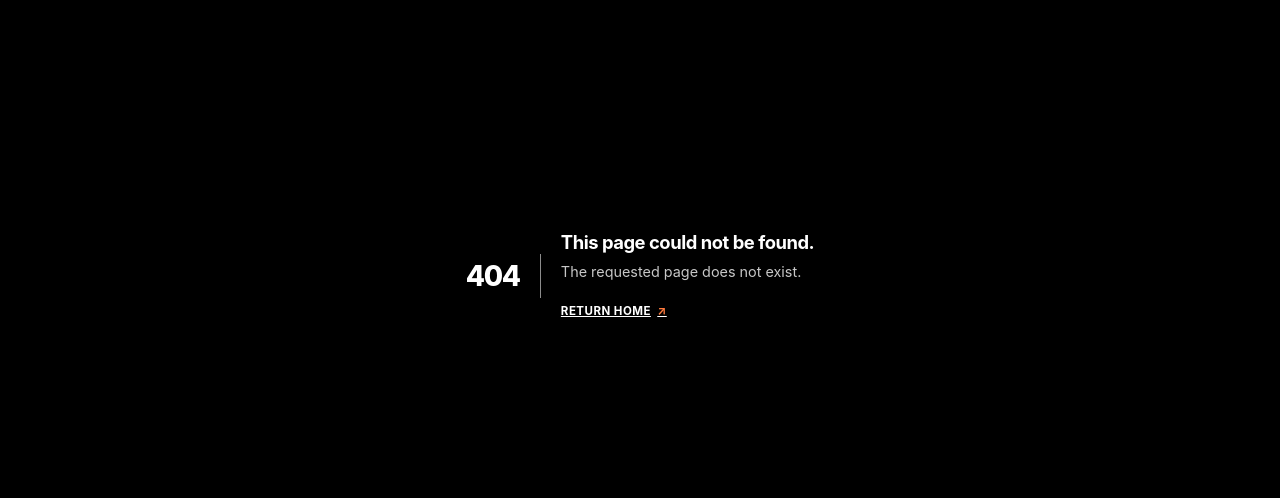
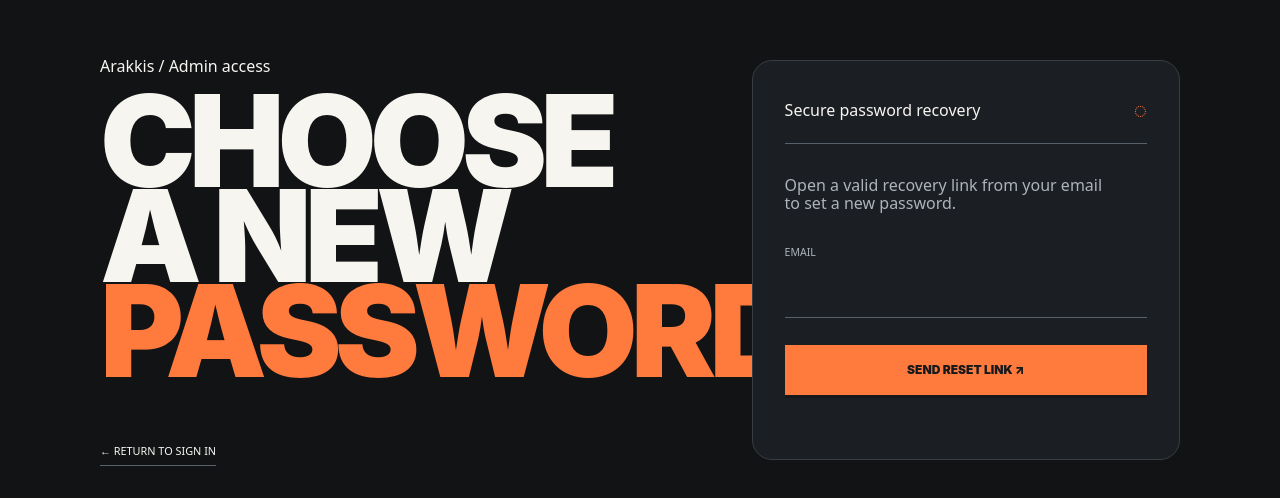
Before and after one commit to coachkhalifah-jpg/arakkis-fitness-crm, a Next.js app: page /admin/update-password in a window 1280 px wide. Before the commit this address had no page. Shown: the part 124-622 px from the top of the page. Built offline with nearby package versions, Linux system fonts and the light colour scheme; no server answers.

Commit message:
fix: complete hosted admin password recovery

```diff
--- a/middleware.ts
+++ b/middleware.ts
@@ -31,6 +31,7 @@ export async function middleware(request: NextRequest) {
   const isPublicAdminRoute =
     pathname === "/admin/sign-in" ||
     pathname === "/admin/reset-password" ||
+    pathname === "/admin/update-password" ||
     pathname === "/admin/access-denied" ||
     pathname === "/admin/invitations/accept";
 
--- /dev/null
+++ b/src/app/admin/update-password/page.tsx
@@ -0,0 +1,55 @@
+import Link from "next/link";
+import { createClient } from "@/lib/db/server";
+import { PasswordResetForm } from "@/components/auth/password-reset-form";
+import { PasswordResetRequestForm } from "@/components/auth/password-reset-request-form";
+
+export default async function UpdatePasswordPage({
+  searchParams,
+}: {
+  searchParams: Promise<{ error?: string }>;
+}) {
+  const params = await searchParams;
+  const supabase = await createClient();
+  const {
+    data: { user },
+  } = await supabase.auth.getUser();
+  const invalid = params.error === "invalid";
+
+  return (
+    <main className="page ops-page ops-auth-page">
+      <section className="ops-auth-layout">
+        <div className="ops-auth-intro">
+          <p className="ops-kicker orange">Arakkis / Admin access</p>
+          <h1>
+            Choose a new
+            <br />
+            <em>password.</em>
+          </h1>
+          <Link className="ops-auth-return" href="/admin/sign-in">
+            ← Return to sign in
+          </Link>
+        </div>
+        <div className="ops-auth-card">
+          <div className="ops-auth-card-head">
+            <span className="ops-label">Secure password recovery</span>
+            <span className="ops-auth-lock" aria-hidden="true">
+              ◌
+            </span>
+          </div>
+          {user ? (
+            <PasswordResetForm />
+          ) : (
+            <>
+              <p className="ops-auth-copy" role={invalid ? "alert" : undefined}>
+                {invalid
+                  ? "This recovery link is invalid or expired. Request a new link to continue."
+                  : "Open a valid recovery link from your email to set a new password."}
+              </p>
+              <PasswordResetRequestForm />
+            </>
+          )}
+        </div>
+      </section>
+    </main>
+  );
+}
--- a/src/app/auth/callback/route.ts
+++ b/src/app/auth/callback/route.ts
@@ -1,19 +1,25 @@
 import { NextResponse, type NextRequest } from "next/server";
 import { createClient } from "@/lib/db/server";
-import { safeAdminRedirect } from "@/lib/auth/redirects";
+import { safeRecoveryRedirect } from "@/lib/auth/redirects";
+import { getServerEnv } from "@/lib/config/env";
+
+function hostedRedirect(path: string) {
+  const env = getServerEnv();
+  return new URL(path, env.APP_BASE_URL || env.NEXT_PUBLIC_APP_URL);
+}
 
 export async function GET(request: NextRequest) {
   const code = request.nextUrl.searchParams.get("code");
-  const next = safeAdminRedirect(request.nextUrl.searchParams.get("next"));
+  const next = safeRecoveryRedirect(request.nextUrl.searchParams.get("next"));
   if (!code) {
-    return NextResponse.redirect(new URL("/admin/sign-in?reset=invalid", request.url));
+    return NextResponse.redirect(hostedRedirect("/admin/update-password?error=invalid"));
   }
 
   const supabase = await createClient();
   const { error } = await supabase.auth.exchangeCodeForSession(code);
   if (error) {
-    return NextResponse.redirect(new URL("/admin/sign-in?reset=invalid", request.url));
+    return NextResponse.redirect(hostedRedirect("/admin/update-password?error=invalid"));
   }
 
-  return NextResponse.redirect(new URL(next, request.url));
+  return NextResponse.redirect(hostedRedirect(next));
 }
--- a/src/lib/auth/redirects.ts
+++ b/src/lib/auth/redirects.ts
@@ -10,6 +10,12 @@ export function safeAdminRedirect(value: FormDataEntryValue | string | null | un
   return value;
 }
 
+export const PASSWORD_UPDATE_PATH = "/admin/update-password";
+
+export function safeRecoveryRedirect(_value: FormDataEntryValue | string | null | undefined) {
+  return PASSWORD_UPDATE_PATH;
+}
+
 export function signInPath(next?: string) {
   return `/admin/sign-in?next=${encodeURIComponent(safeAdminRedirect(next))}`;
 }
--- a/src/lib/auth/session-actions.ts
+++ b/src/lib/auth/session-actions.ts
@@ -3,8 +3,8 @@
 import { redirect } from "next/navigation";
 import { cookies } from "next/headers";
 import { createClient } from "@/lib/db/server";
-import { safeAdminRedirect } from "@/lib/auth/redirects";
-import { getPublicEnv } from "@/lib/config/env";
+import { PASSWORD_UPDATE_PATH, safeAdminRedirect } from "@/lib/auth/redirects";
+import { getServerEnv } from "@/lib/config/env";
 
 export type AuthActionState = { error?: string; success?: string };
 const GENERIC_AUTH_ERROR = "Sign-in failed. Check your email and password and try again.";
@@ -36,12 +36,12 @@ export async function requestPasswordReset(
     .toLowerCase();
   if (!email) return { error: "Enter your email address." };
 
-  const env = getPublicEnv();
+  const env = getServerEnv();
   const supabase = await createClient();
   await supabase.auth.resetPasswordForEmail(email, {
     redirectTo: new URL(
-      "/auth/callback?next=/admin/reset-password",
-      env.NEXT_PUBLIC_APP_URL,
+      `/auth/callback?next=${PASSWORD_UPDATE_PATH}`,
+      env.APP_BASE_URL || env.NEXT_PUBLIC_APP_URL,
     ).toString(),
   });
 
```
Also changed, not shown: 1 other file (tests, documents, lock files or other folders).
